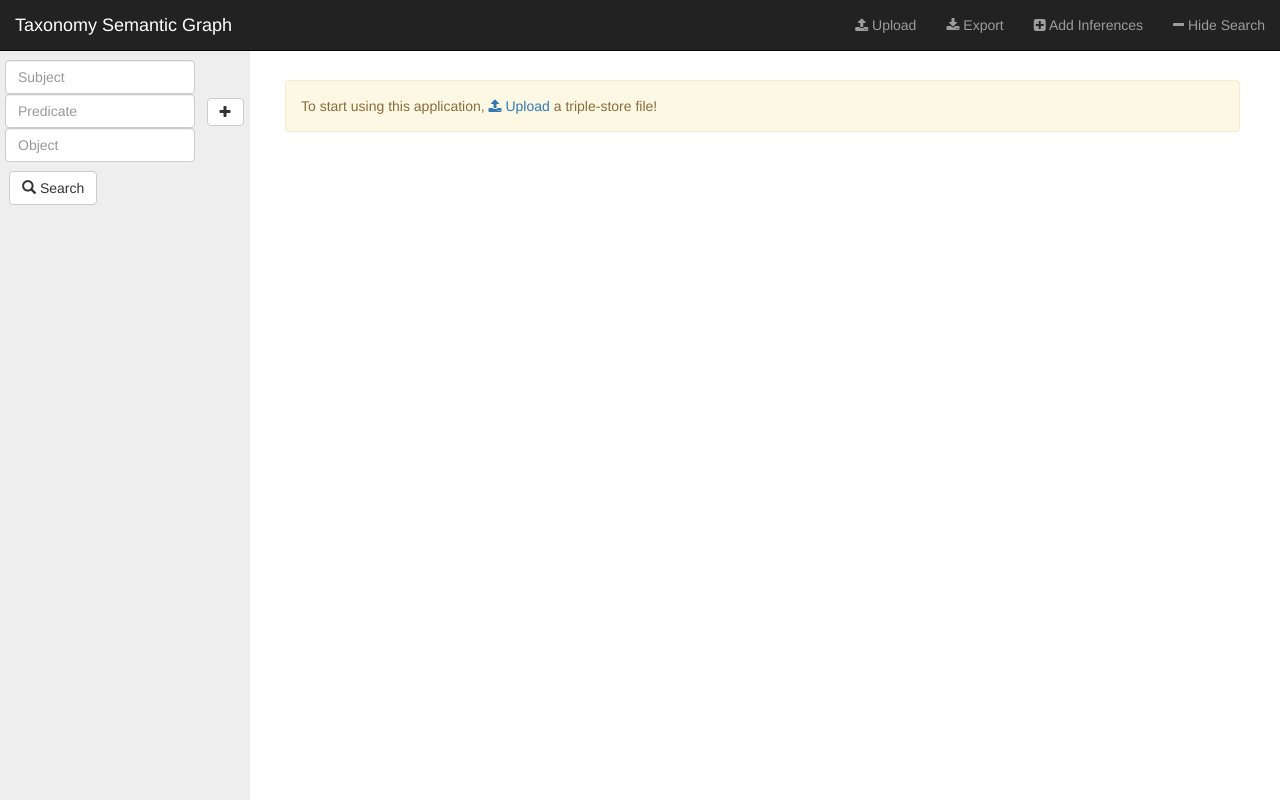
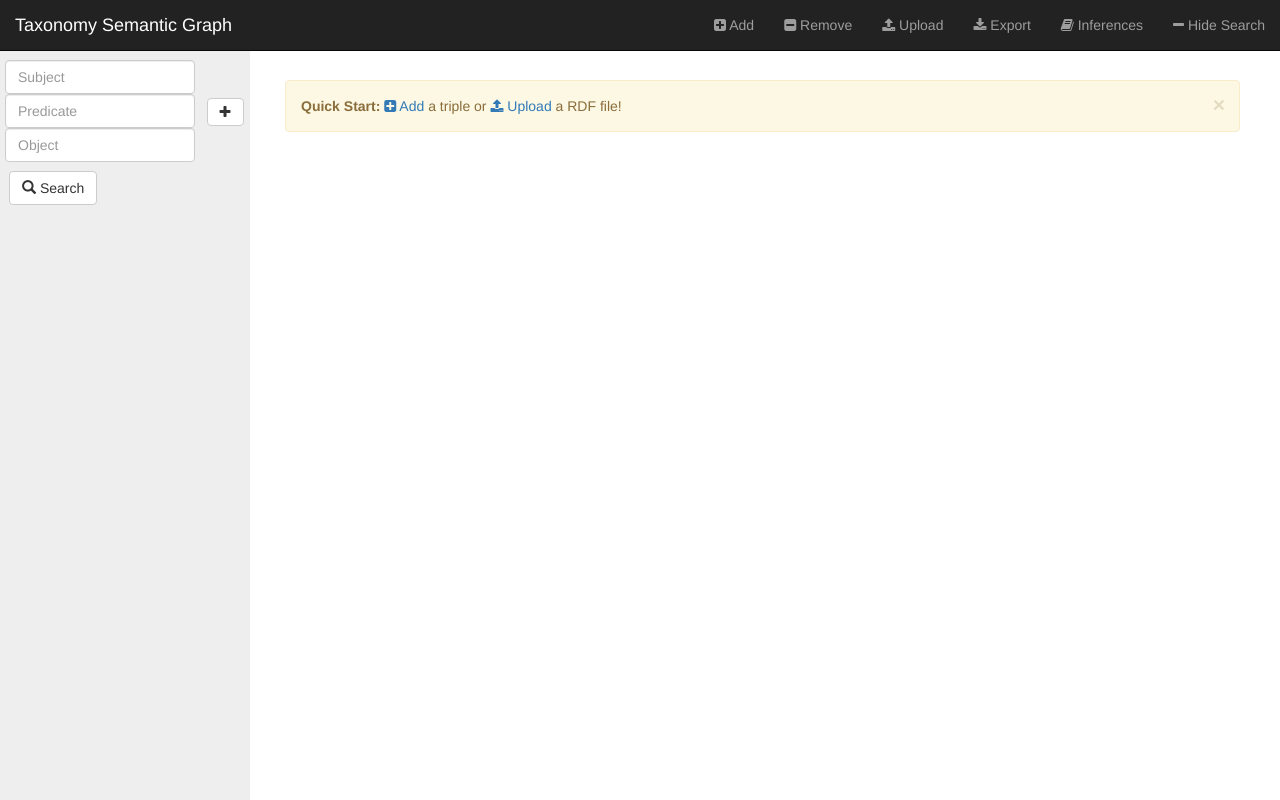
Before and after one commit to EdDuarte/semantic-graph, a Django app: page / in a window 1280 px wide. Run offline with Django 3.2, Linux system fonts and the light colour scheme; some libraries are stand-ins or nearby versions.

Commit message:
Implemented manual addition and removal of triples.

```diff
--- a/graph/static/js/main.js
+++ b/graph/static/js/main.js
@@ -48,6 +48,92 @@ $(document).ready(function() {
         preventBadQueries: false,
         serviceUrl: '/suggest_object/'
     });
+
+    $('#addForm')
+        .submit(function(event) {
+            event.preventDefault();
+            $('#add-modal').modal('hide');
+
+            $('#addSubmit').attr("disabled", true);
+
+            var params = JSON.stringify({
+                subject: $('#addSubject').val(),
+                predicate: $('#addPredicate').val(),
+                object: $('#addObject').val()
+            });
+
+            $.ajax({
+                type: "POST",
+                url: "/add/",
+                data: params,
+                contentType: "application/json",
+                dataType: "html",
+                beforeSend: function(xhr, settings) {
+                    if (!csrfSafeMethod(settings.type) && !this.crossDomain) {
+                        xhr.setRequestHeader("X-CSRFToken", csrftoken);
+                    }
+                },
+                success: function(rawResponse) {
+                    var jsonResponse = JSON.parse(rawResponse);
+                    if(jsonResponse.state === "success") {
+                        $('#upload-modal').modal('hide');
+                        $('#upload-alert').hide();
+                        $('#ready-alert').show();
+                        $('#error-alert').hide();
+                    } else {
+                        $('#upload-modal').modal('hide');
+                        $('#upload-alert').hide();
+                        $('#ready-alert').hide();
+                        $('#error-alert').show();
+                        $('#error-message').html(jsonResponse.message);
+                    }
+                    $('#addSubmit').removeAttr("disabled");
+                }
+            });
+        });
+
+    $('#removeForm')
+        .submit(function(event) {
+            event.preventDefault();
+            $('#remove-modal').modal('hide');
+
+            $('#removeSubmit').attr("disabled", true);
+
+            var params = JSON.stringify({
+                subject: $('#removeSubject').val(),
+                predicate: $('#removePredicate').val(),
+                object: $('#removeObject').val()
+            });
+
+            $.ajax({
+                type: "POST",
+                url: "/remove/",
+                data: params,
+                contentType: "application/json",
+                dataType: "html",
+                beforeSend: function(xhr, settings) {
+                    if (!csrfSafeMethod(settings.type) && !this.crossDomain) {
+                        xhr.setRequestHeader("X-CSRFToken", csrftoken);
+                    }
+                },
+                success: function(rawResponse) {
+                    var jsonResponse = JSON.parse(rawResponse);
+                    if(jsonResponse.state === "success") {
+                        $('#upload-modal').modal('hide');
+                        $('#upload-alert').hide();
+                        $('#ready-alert').show();
+                        $('#error-alert').hide();
+                    } else {
+                        $('#upload-modal').modal('hide');
+                        $('#upload-alert').hide();
+                        $('#ready-alert').hide();
+                        $('#error-alert').show();
+                        $('#error-message').html(jsonResponse.message);
+                    }
+                    $('#removeSubmit').removeAttr("disabled");
+                }
+            });
+        });
 
     var files;
     $('#uploadFile').on('change', function (event) {
--- a/graph/templates/index.html
+++ b/graph/templates/index.html
@@ -136,6 +136,16 @@
         <div class="collapse navbar-collapse" id="bs-example-navbar-collapse-1">
             <ul class="nav navbar-nav navbar-right">
                 <li>
+                    <a href="#" data-toggle="modal" data-target="#add-modal">
+                        <i class="fa fa-plus-square fa-1x"></i> Add
+                    </a>
+                </li>
+                <li>
+                    <a href="#" data-toggle="modal" data-target="#remove-modal">
+                        <i class="fa fa-minus-square fa-1x"></i> Remove
+                    </a>
+                </li>
+                <li>
                     <a href="#" data-toggle="modal" data-target="#upload-modal">
                         <i class="fa fa-upload fa-1x"></i> Upload
                     </a>
@@ -147,7 +157,7 @@
                 </li>
                 <li>
                     <a href="#" data-toggle="modal" data-target="#inference-modal">
-                        <i class="fa fa-plus-square fa-1x"></i> Add Inferences
+                        <i class="fa fa-book fa-1x"></i> Inferences
                     </a>
                 </li>
                 <li>
@@ -163,6 +173,50 @@
 
 <div class="container">
     <br/><br/>
+
+    <!-- Add dialog -->
+    <div class="modal fade" id="add-modal" data-width="1000" tabindex="-1" role="dialog" aria-labelledby="myModalLabel" aria-hidden="true">
+        <div class="modal-dialog">
+            <div class="modal-content">
+                <div class="modal-header">
+                    <h2 class="form-signin-heading">Add a new triple</h2>
+                </div>
+                <form id="addForm" method="post" class="form-horizontal">
+                    <div class="modal-body">
+                        <input type="text" id="addSubject" class="form-control" name="field[0].subject" placeholder="Subject" />
+                        <input type="text" id="addPredicate" class="form-control" name="field[0].predicate" placeholder="Predicate" />
+                        <input type="text" id="addObject" class="form-control" name="field[0].object" placeholder="Object" />
+                    </div>
+                    <div class="modal-footer">
+                        <button id="addSubmit" type="submit" class="btn btn-primary">Add</button>
+                        <button type="button" class="btn btn-default" data-dismiss="modal">Cancel</button>
+                    </div>
+                </form>
+            </div>
+        </div>
+    </div>
+
+    <!-- Remove dialog -->
+    <div class="modal fade" id="remove-modal" data-width="1000" tabindex="-1" role="dialog" aria-labelledby="myModalLabel" aria-hidden="true">
+        <div class="modal-dialog">
+            <div class="modal-content">
+                <div class="modal-header">
+                    <h2 class="form-signin-heading">Remove a new triple</h2>
+                </div>
+                <form id="removeForm" method="post" class="form-horizontal">
+                    <div class="modal-body">
+                        <input type="text" id="removeSubject" class="form-control" name="field[0].subject" placeholder="Subject" />
+                        <input type="text" id="removePredicate" class="form-control" name="field[0].predicate" placeholder="Predicate" />
+                        <input type="text" id="removeObject" class="form-control" name="field[0].object" placeholder="Object" />
+                    </div>
+                    <div class="modal-footer">
+                        <button id="removeSubmit" type="submit" class="btn btn-primary">Remove</button>
+                        <button type="button" class="btn btn-default" data-dismiss="modal">Cancel</button>
+                    </div>
+                </form>
+            </div>
+        </div>
+    </div>
 
     <!-- Upload dialog -->
     <div class="modal fade" id="upload-modal" data-width="1000" tabindex="-1" role="dialog" aria-labelledby="myModalLabel" aria-hidden="true">
@@ -245,7 +299,7 @@
         <div class="modal-dialog">
             <div class="modal-content">
                 <div class="modal-header">
-                    <h2 class="form-signin-heading">Add inferences</h2>
+                    <h2 class="form-signin-heading">Inferences</h2>
                 </div>
                 <div class="modal-body">
                     Select below the inferences you wish to process, so that the new-found are included in the triplestore:<br/><br/>
@@ -309,12 +363,17 @@
                 <div class="col-lg-12">
 
                     <br/>
-                    <div id="upload-alert" class="alert alert-warning" hidden role="alert">
-                        To start using this application,
+                    <div id="upload-alert" class="alert alert-warning alert-dismissible" hidden role="alert">
+                        <button type="button" class="close" data-dismiss="alert" aria-label="Close"><span aria-hidden="true">&times;</span></button>
+                        <strong>Quick Start:</strong>
+                        <a href="#" data-toggle="modal" data-target="#add-modal">
+                            <i class="fa fa-plus-square fa-1x"></i> Add
+                        </a>
+                        a triple or
                         <a href="#" data-toggle="modal" data-target="#upload-modal">
                             <i class="fa fa-upload fa-1x"></i> Upload
                         </a>
-                        a triple-store file!
+                        a RDF file!
                     </div>
                     <div id="error-alert" class="alert alert-danger" hidden role="alert">
                         The following error occurred while loading the uploaded
--- a/graph/views.py
+++ b/graph/views.py
@@ -115,6 +115,66 @@ def suggest_object(request):
             content_type="application/json"
         )
 
+@csrf_exempt
+def add(request):
+    global is_graph_ready
+    if request.method == "POST":
+        reader = codecs.getreader("utf-8")
+        data = json.load(reader(request))
+
+        sub = data['subject']
+        pre = data['predicate']
+        obj = data['object']
+
+        try:
+            graph.add(sub, pre, obj)
+            is_graph_ready = True
+        except Exception as e:
+            return HttpResponse(
+                json.dumps({"state": "failed", "message": str(e)}),
+                content_type="application/json"
+            )
+
+        return HttpResponse(
+            json.dumps({"state": "success"}),
+            content_type="application/json"
+        )
+    else:
+        return HttpResponse(
+            json.dumps({"state": "failed"}),
+            content_type="application/json"
+        )
+
+@csrf_exempt
+def remove(request):
+    global is_graph_ready
+    if request.method == "POST":
+        reader = codecs.getreader("utf-8")
+        data = json.load(reader(request))
+
+        sub = data['subject']
+        pre = data['predicate']
+        obj = data['object']
+
+        try:
+            graph.remove(sub, pre, obj)
+            if len(list(graph.triples(None, None, None))) == 0:
+                is_graph_ready = False
+        except Exception as e:
+            return HttpResponse(
+                json.dumps({"state": "failed", "message": str(e)}),
+                content_type="application/json"
+            )
+
+        return HttpResponse(
+            json.dumps({"state": "success"}),
+            content_type="application/json"
+        )
+    else:
+        return HttpResponse(
+            json.dumps({"state": "failed"}),
+            content_type="application/json"
+        )
 
 @csrf_exempt
 def search(request):
--- a/semantic_graph/urls.py
+++ b/semantic_graph/urls.py
@@ -31,5 +31,7 @@ urlpatterns = patterns('',
                        url(r'^infer_parents/$', infer_parents),
                        url(r'^upload/$', upload),
                        url(r'^export/$', export),
+                       url(r'^add/$', add),
+                       url(r'^remove/$', remove),
                        url(r'^is_ready/$', is_ready)
                        )
```
Also changed, not shown: other parts of graph/templates/index.html (+2 -2 lines), graph/graphrdf.py (+10 -16 lines), 2 other files.
